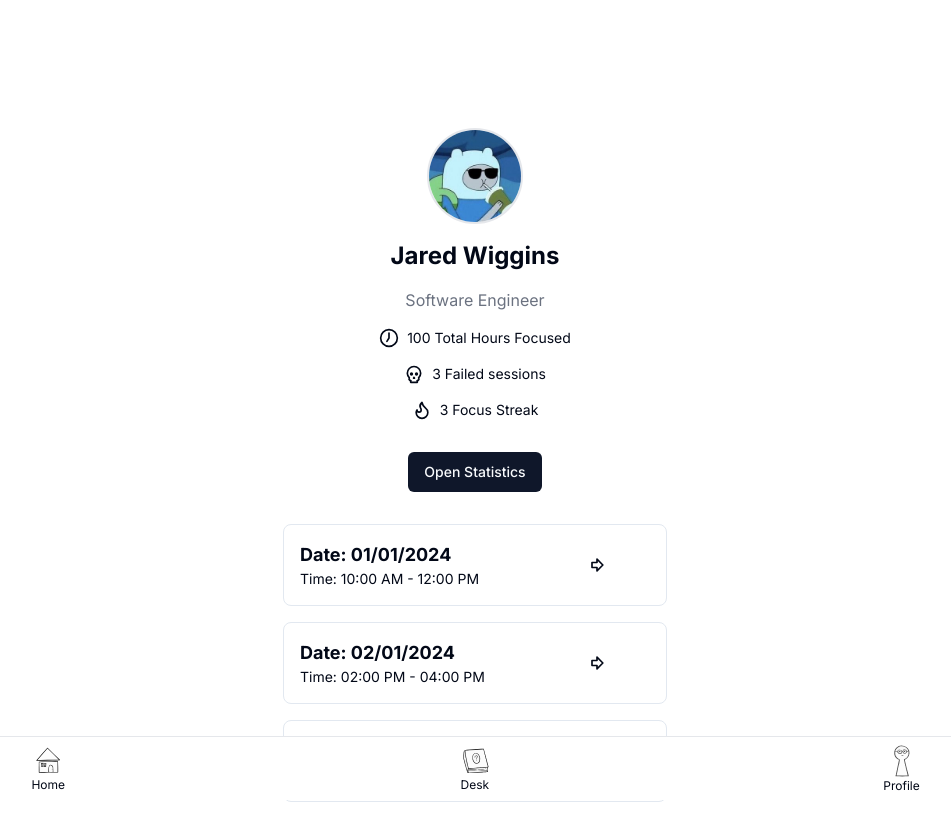
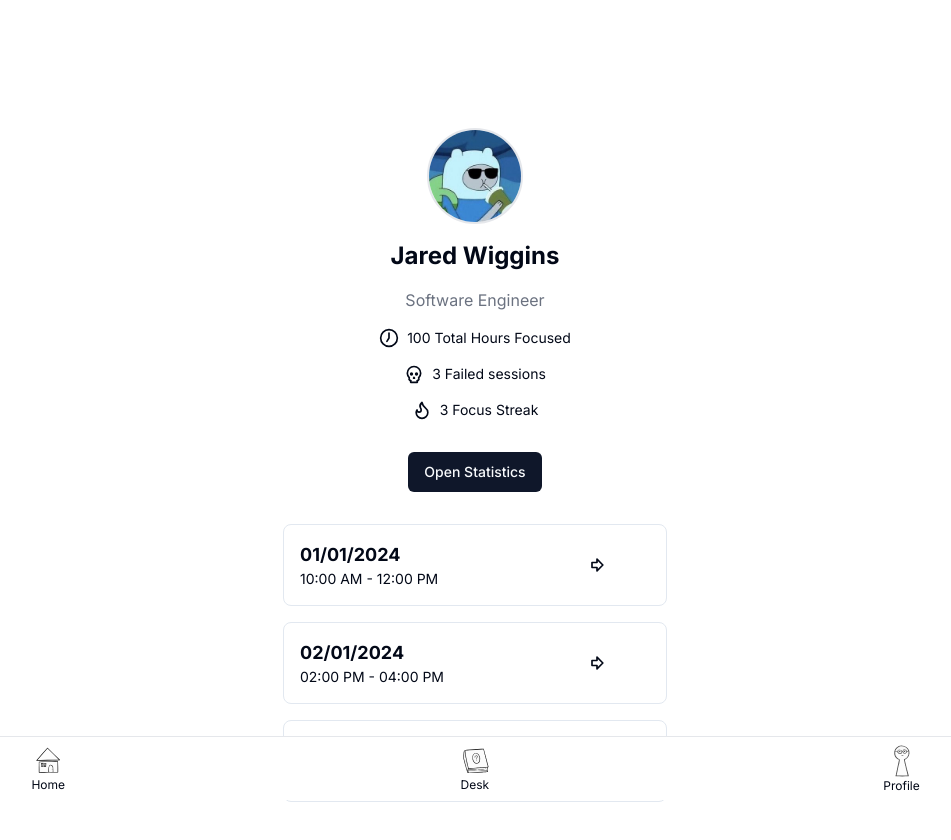
Before and after one commit to bryanleezh/focus-bear-web, a Next.js app: page /profile in a window 1280 px wide. Shown: the top 840 px of the page, without its empty margins (165-1116 px from the left). Built offline with nearby package versions, Linux system fonts and the light colour scheme.

Commit message:
Feat: Add mapping from data.js for focus sessions

```diff
--- a/components/ProfileCard.jsx
+++ b/components/ProfileCard.jsx
@@ -40,33 +40,17 @@ export default function ProfileCard(props)  {
             <div className="w-full max-w-sm mx-auto mt-8">
                 <div className="space-y-4">
                     {/* TODO: add data into this then do data.map */}
-                    <div className="grid grid-cols-3 items-center gap-4 p-4 border rounded-lg">
-                        <div className="col-span-2">
-                            <div className="text-lg font-bold">Date: 01/01/2024</div>
-                            <div className="text-sm">Time: 10:00 AM - 12:00 PM</div>
+                    { focusSessions.map((item, index) => (
+                        <div key={item.focusSessionid} className="grid grid-cols-3 items-center gap-4 p-4 border rounded-lg">
+                            <div className="col-span-2">
+                                <div className="text-lg font-bold">{item.date}</div>
+                                <div className="text-sm">{item.time}</div>
+                            </div>
+                            <Link className='flex items-center justify-center' href={item.focusSessionURL}>
+                                <ArrowBigRight className="h-5 w-5" />
+                            </Link>
                         </div>
-                        <Link className='flex items-center justify-center' href="/focus">
-                            <ArrowBigRight className="h-5 w-5" />
-                        </Link>
-                    </div>
-                    <div className="grid grid-cols-3 items-center gap-4 p-4 border rounded-lg">
-                        <div className="col-span-2">
-                            <div className="text-lg font-bold">Date: 02/01/2024</div>
-                            <div className="text-sm">Time: 02:00 PM - 04:00 PM</div>
-                        </div>
-                        <Link className='flex items-center justify-center' href="/focus">
-                            <ArrowBigRight className="h-5 w-5" />
-                        </Link>
-                    </div>
-                    <div className="grid grid-cols-3 items-center gap-4 p-4 border rounded-lg">
-                        <div className="col-span-2">
-                            <div className="text-lg font-bold">Date: 03/01/2024</div>
-                            <div className="text-sm">Time: 06:00 PM - 08:00 PM</div>
-                        </div>
-                        <Link className='flex items-center justify-center' href="/focus">
-                            <ArrowBigRight className="h-5 w-5" />
-                        </Link>
-                    </div>
+                    )) }
                 </div>
             </div>
           </div>
```
